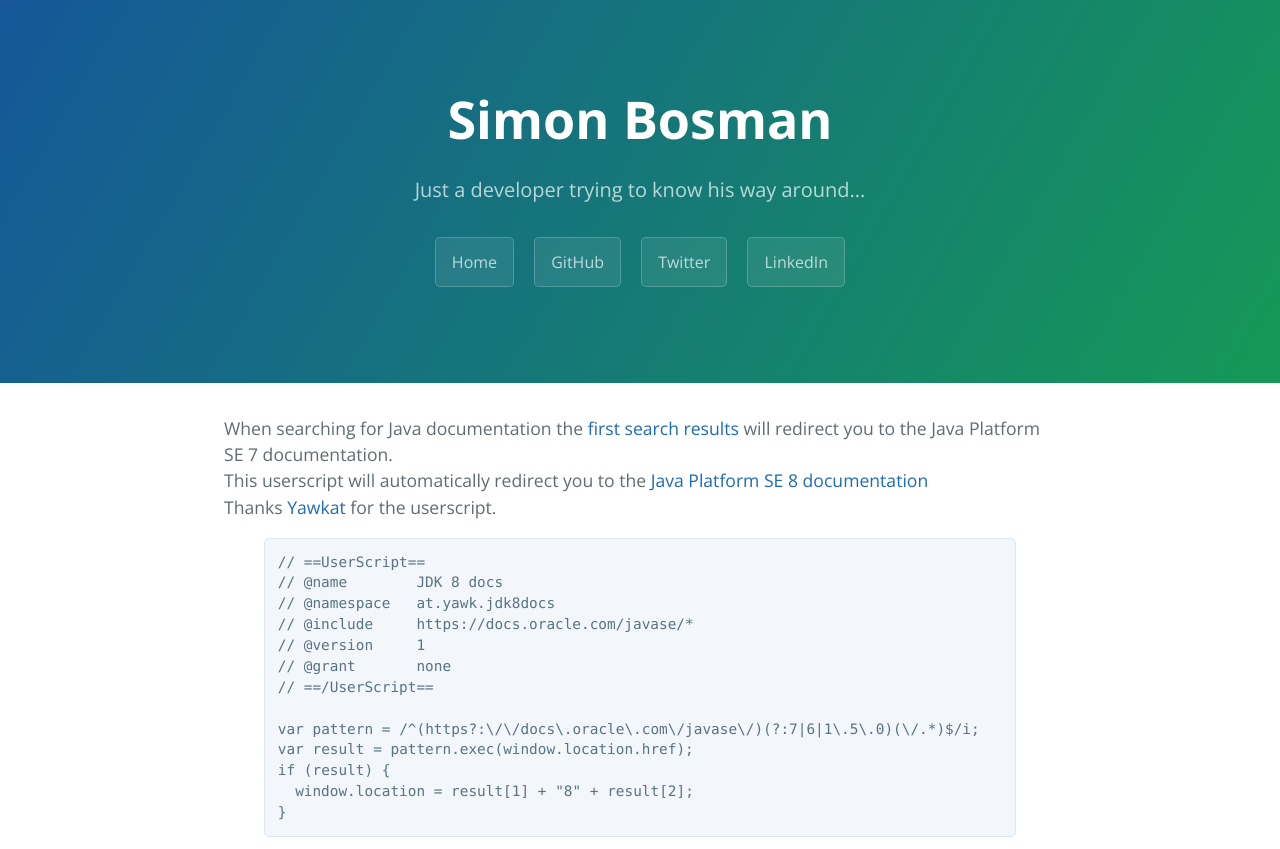
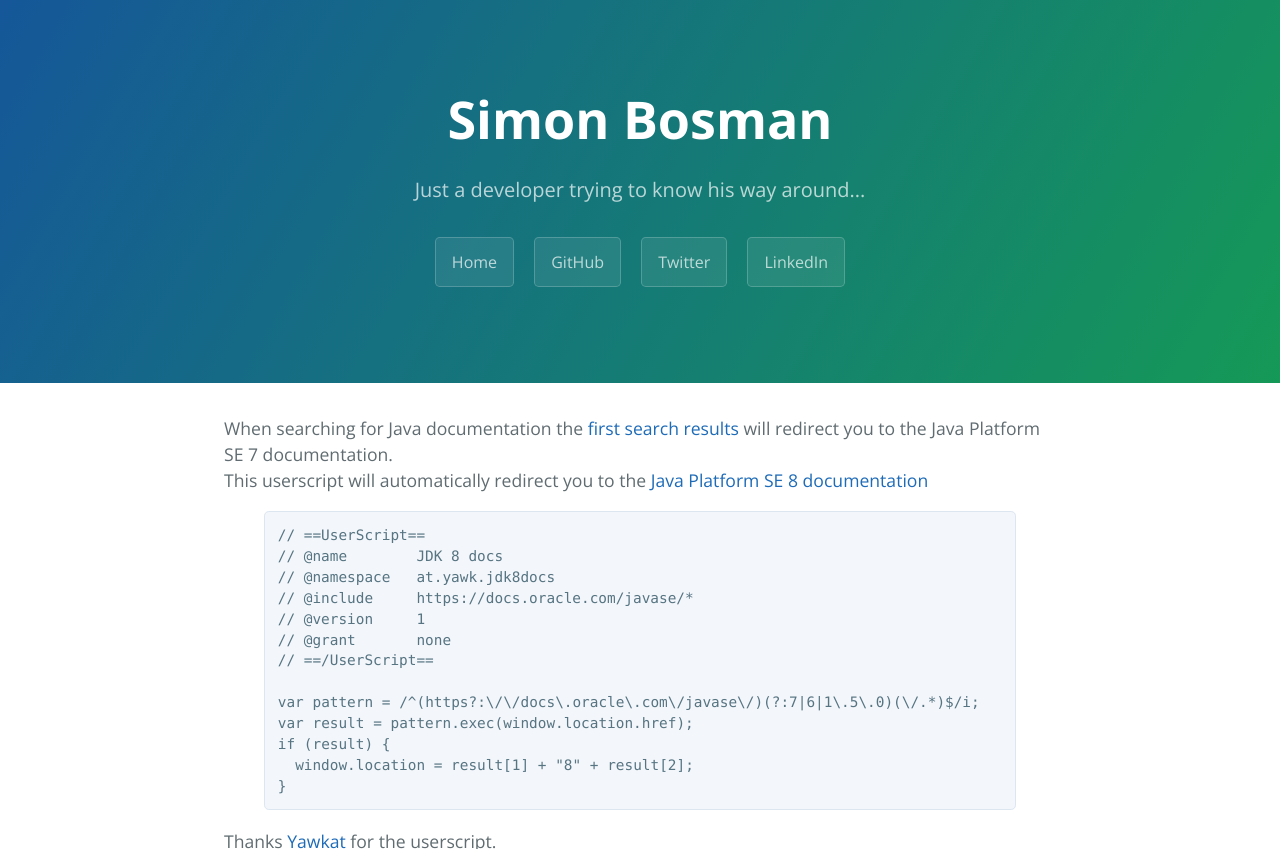
Before and after one commit to simonbosman/simonbosman.github.io, a Jekyll site: the page built from _posts/2017-01-26-jdk-search.md, in a window 1280 px wide, cut to the strip 0-849 px from the top of the page. Built offline with Jekyll 4.4.1, drawn with Linux system fonts in a browser that asks for light colours; part of the change alters nothing that is shown.

```diff
--- a/_posts/2017-01-26-jdk-search.md
+++ b/_posts/2017-01-26-jdk-search.md
@@ -8,7 +8,6 @@ categories: main
 When searching for Java documentation the [first search results](https://github.com/simonbosman/simonbosman.github.io/blob/master/content/Java7SearchResult.PNG)
 will redirect you to the Java Platform SE 7 documentation.<br>
 This userscript will automatically redirect you to the [Java Platform SE 8 documentation](https://github.com/simonbosman/simonbosman.github.io/blob/master/content/Java8SearchResult.PNG) <br>
-Thanks [Yawkat](http://yawk.at/) for the userscript.
 
 {% highlight javascript %}
 // ==UserScript==
@@ -25,3 +24,5 @@ if (result) {
   window.location = result[1] + "8" + result[2];
 }
 {% endhighlight%}
+
+Thanks [Yawkat](http://yawk.at/) for the userscript.
```
